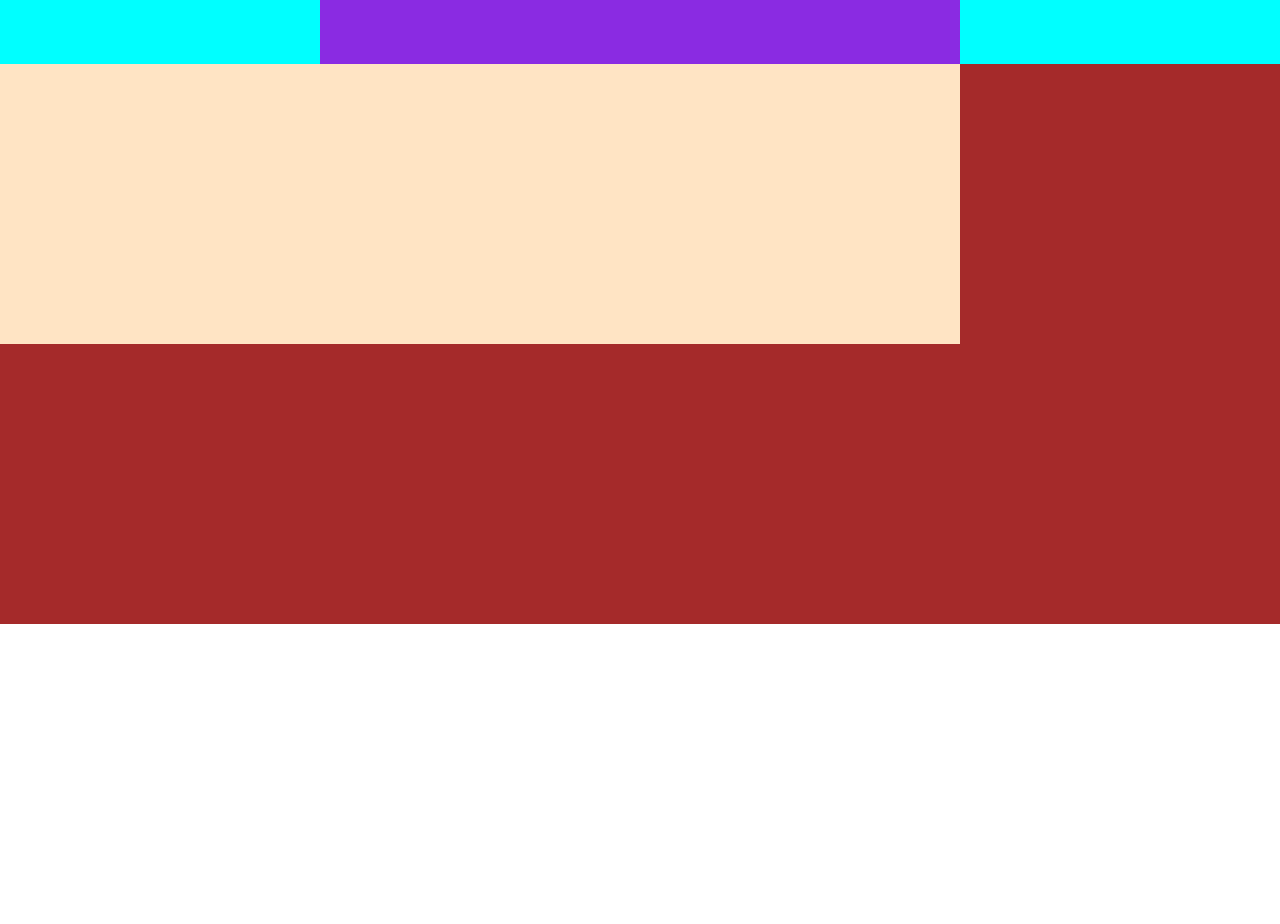
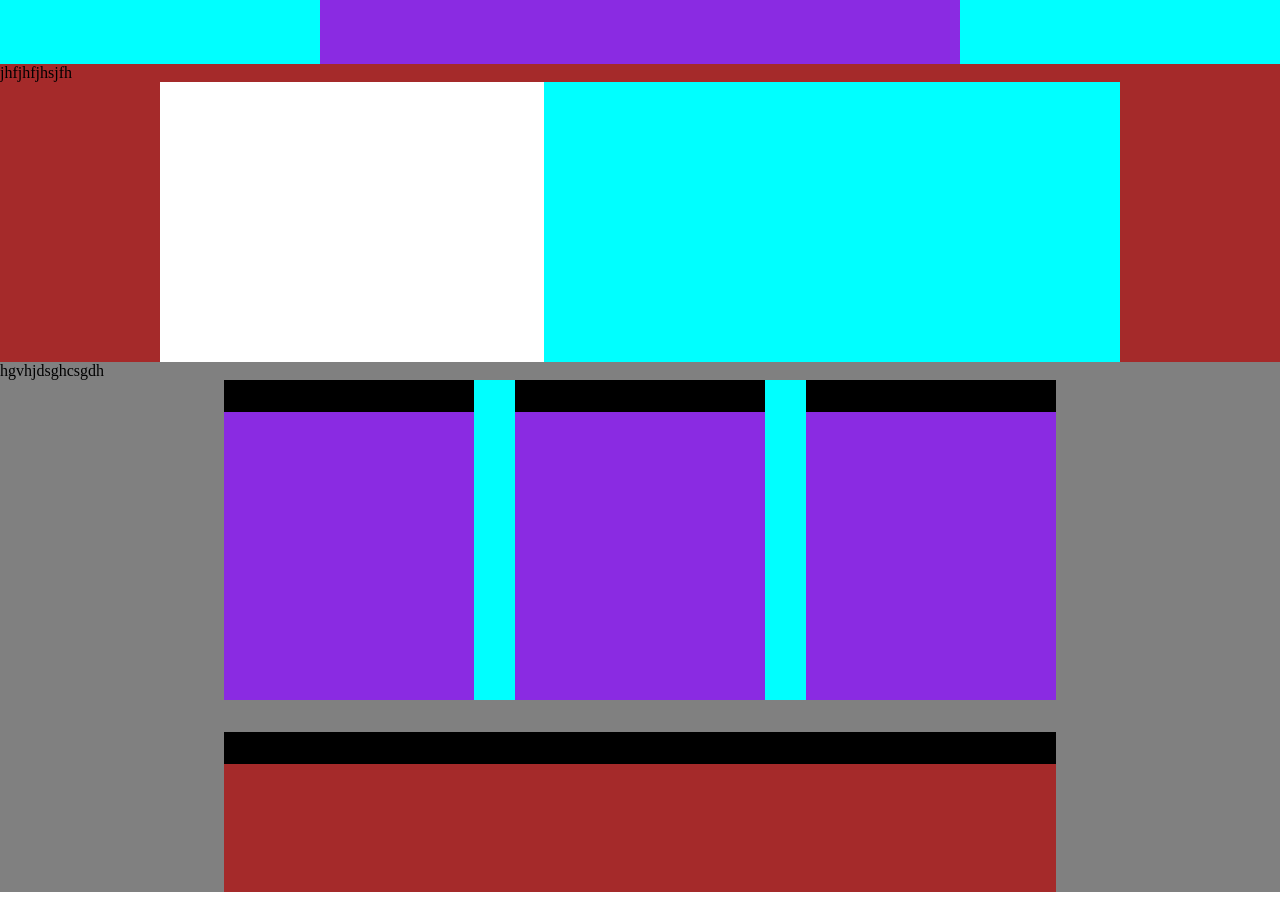
Before and after one commit to moa3337/htmlcss-dropbox, a plain HTML site: page index.html in a window 1280 px wide. Before the commit the page ends 800 px from the top, so only its background shows below. Drawn offline with Linux system fonts and the light colour scheme.

Commit message:
centro del main

```diff
--- a/css/style.css
+++ b/css/style.css
@@ -1,9 +1,10 @@
+/*
 *,
 *::before,
 *::after {
 	box-sizing: border-box;
 }
-
+*/
 * {
 	margin: 0;
 	padding: 0;
@@ -47,13 +48,58 @@ video {
 
 /*jumbotron*/
 .big-container{
-    width: 100%;
-    height: 35vh;
     background-color: brown;
 }
 
 .jumbotron{
+    margin: 0 auto;
     width: 75%;
-    height: 100%;
+    height: 35vh;
+    display: flex;
+    text-align: center;
     background-color: bisque;
 }
+
+.p-jumbo{
+    width: 40%;
+    height: 100%;
+    background-color: white;
+}
+.img-jumbo{
+    width: 60%;
+    height: 100%;
+    background-color: aqua;
+}
+
+/*parte centrale del main*/
+.small-container{
+    background-color: grey;
+}
+
+.column-section{
+    width: 65%;
+    display: flex;
+    justify-content: space-between;
+    margin: 0 auto;
+    background-color: aqua;
+}
+
+.column{
+    width: 30%;
+    height: 40vh;
+    background-color: blueviolet;
+}
+
+.column-title{
+    width: 100%;
+    height: 2rem;
+    background-color: black;
+}
+
+/*seconda parte del main*/
+.enterprise{
+    width: 65%;
+    height: 20vh;
+    margin: 2rem auto;
+    background-color: brown;
+}
--- a/index.html
+++ b/index.html
@@ -12,10 +12,33 @@
         </div>
     </header>
     <main>
-        <div class="big-container">
-            <div class="jumbotron"></div>
-        </div>
-        <div class="small-container"></div>
+        <!--parte del jumbotron-->
+        <section class="big-container">
+            <h1>jhfjhfjhsjfh</h1>
+            <div class="jumbotron">
+                <div class="p-jumbo"></div>
+                <div class="img-jumbo"></div>
+            </div>
+        </section>
+        <!--parte centrale del main-->
+        <section class="small-container">
+            <h2>hgvhjdsghcsgdh</h2>
+            <div class="column-section">
+                <div class="column">
+                    <div class="column-title"></div>
+                </div>
+                <div class="column">
+                    <div class="column-title"></div>
+                </div>
+                <div class="column">
+                    <div class="column-title"></div>
+                </div>
+            </div>
+            <!--seconda parte del main-->
+            <div class="enterprise">
+                <div class="column-title"></div>
+            </div>
+        </section>
         <div class="big-container"></div>
         <div class="small-container"></div>
     </main>
```
